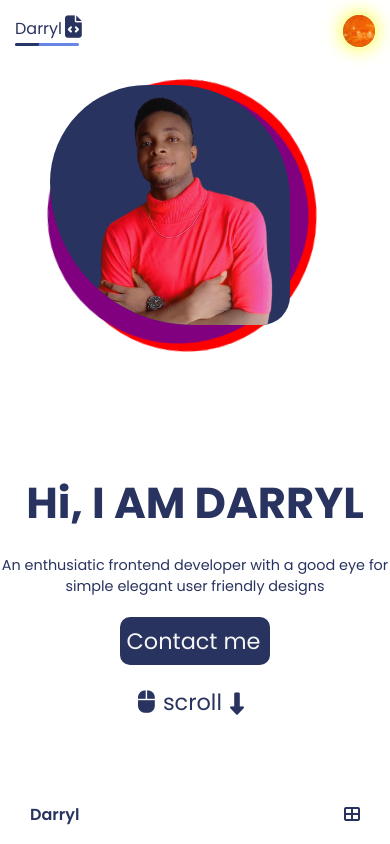
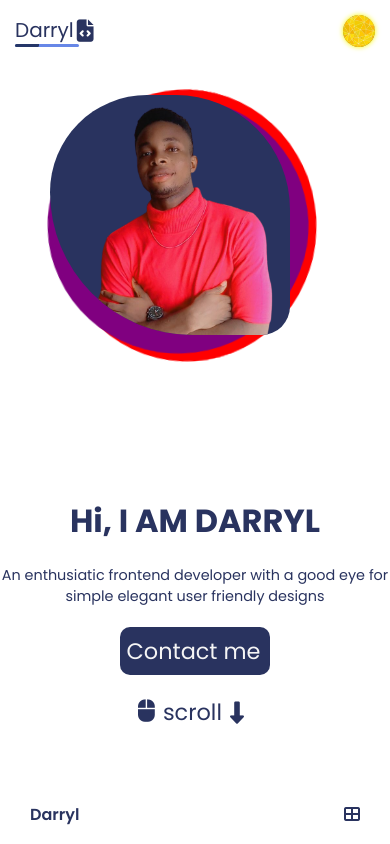
Before and after one commit to ejezie/Portfolio, a React (Create React App) app in the folder my-portfolio/: page / in a window 390 px wide. Built offline with nearby package versions, Linux system fonts and the light colour scheme; some icons are missing.

Commit message:
ligth mode dark mode toggle animation

```diff
--- a/my-portfolio/src/styles/_homepage.scss
+++ b/my-portfolio/src/styles/_homepage.scss
@@ -29,7 +29,7 @@
           color: whitesmoke;
           padding: 7px;
           border-radius: 10px;
-          &:hover{
+          &:hover {
             background-color: #3f4e91;
           }
         }
@@ -124,19 +124,22 @@
       font-size: 2.7rem;
     }
   }
-  @media (max-width: 630px) {
+  @media (max-width: 730px) {
     .home__text {
-      margin-top: -19%;
+      margin-top: -15%;
     }
     .home__content {
       flex-direction: column-reverse;
-      margin-top: -30px;
+      margin-top: -20px;
       // height: 100%;
       // width: 100%;
     }
     .describe__p {
       font-size: 0.9rem;
       max-width: 100%;
+    }
+    h2 {
+      font-size: 2rem;
     }
   }
 
--- a/my-portfolio/src/styles/_navTop.scss
+++ b/my-portfolio/src/styles/_navTop.scss
@@ -3,12 +3,15 @@
   top: 0;
   width: 100%;
   padding: 15px;
+  z-index: 10;
+//   background-color: whitesmoke;
   .navtop__wrap {
     display: flex;
     align-items: center;
     justify-content: space-between;
     .navtopname__wrap {
       display: flex;
+      align-items: center;
       i{
           margin-left: 3px;
       }
@@ -35,7 +38,7 @@
       }
       .moon__sun {
         display: flex;
-        margin-left: 7px;
+        margin-left: 20px;
         transform-style: preserve-3d;
         .moon {
           height: 2rem;
@@ -52,19 +55,19 @@
         .sun {
           height: 2rem;
           width: 2rem;
-        //   background-color: yellow;
+          background-color: yellow;
           border-radius: 50%;
           position: relative;
-          background: url(../images/sun1.png);
+          background: url(../images/sun3.png);
           background-size: cover;
           border-radius: 50%;
-          box-shadow: inset 4px 0px 10px rgb(0,0,0, 0.1), 0 0 20px rgb(252, 252, 5);
+          box-shadow: inset 0px 0px 0.5px rgb(0,0,0, 0.1), 0 0 5px rgb(252, 252, 5);
           animation: animateboth 45s linear infinite;
         }
       }
     }
   }
-  @media (max-width: 630px) {
+  @media (max-width: 730px) {
     a {
       display: none;
     }
--- a/my-portfolio/src/styles/_navbottom.scss
+++ b/my-portfolio/src/styles/_navbottom.scss
@@ -4,7 +4,6 @@
   bottom: 0;
   left: 0;
   z-index: 1;
-  background-color: white;
   font-size: 1rem;
   .bottom__navwrap {
     display: none;
@@ -72,7 +71,7 @@
       }
     }
   }
-  @media screen and (max-width: 630px) {
+  @media screen and (max-width: 730px) {
     .bottom__navwrap{
       display: flex;
       justify-content: space-between;
--- a/my-portfolio/src/styles/_navtoptitle.scss
+++ b/my-portfolio/src/styles/_navtoptitle.scss
@@ -1,7 +1,7 @@
 .navtoptitle {
-    font-size: 1rem;
+    font-size: 1.25rem;
     position: relative;
-    padding-bottom: 5px;
+    padding-bottom: 2px;
     color: #29335f;
 
     &::before {
```
Also changed, not shown: my-portfolio/src/pages/NavTop.jsx (+4 -4 lines), my-portfolio/src/images/sun3.png (added).
